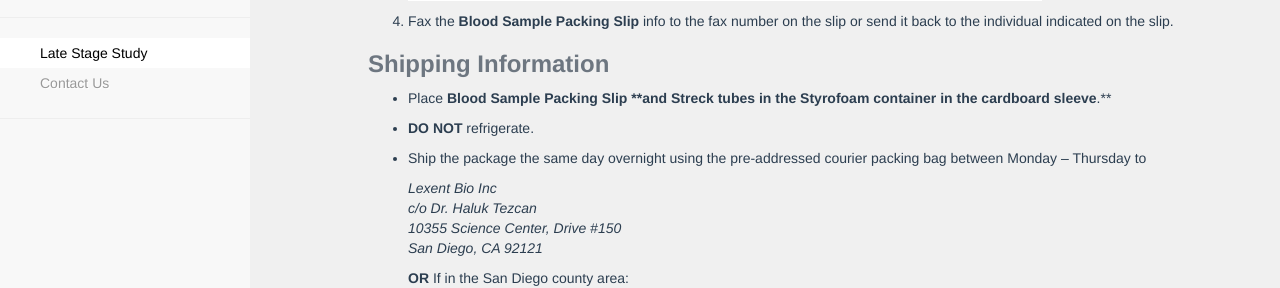
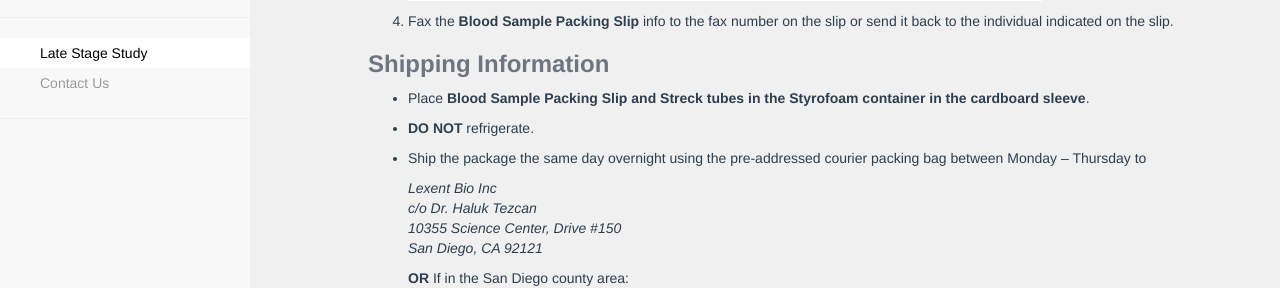
Before and after one commit to lexentbio/openclinica-docs, a Jekyll site: the page built from index.md, in a window 1280 px wide and 900 px high, scrolled down 5363 px. Shown: the part 170-458 px from the top of the window. Built offline with Jekyll 4.4.1, drawn with Linux system fonts in a browser that asks for light colours; nearby versions of some CDN libraries.

```diff
--- a/_late_stage_study_steps/blood-draw-instructions.markdown
+++ b/_late_stage_study_steps/blood-draw-instructions.markdown
@@ -8,7 +8,7 @@ The blood draw kit should contain the following items:
 
 * Sample Collection Instructions
 
-* Two** Blood Sample ID** Barcode Labels
+* Two\*\* Blood Sample ID\*\* Barcode Labels
 
 * One **Blood Sample Packing Slip**
 
@@ -30,7 +30,7 @@ To submit a participant blood sample, complete the following steps in order:
 
 ### **Shipping Information**
 
-* Place **Blood Sample Packing Slip **and Streck tubes in the Styrofoam container in the cardboard sleeve**.**
+* Place **Blood Sample Packing Slip and Streck tubes in the Styrofoam container in the cardboard sleeve**.
 
 * **DO NOT** refrigerate.
 
```
